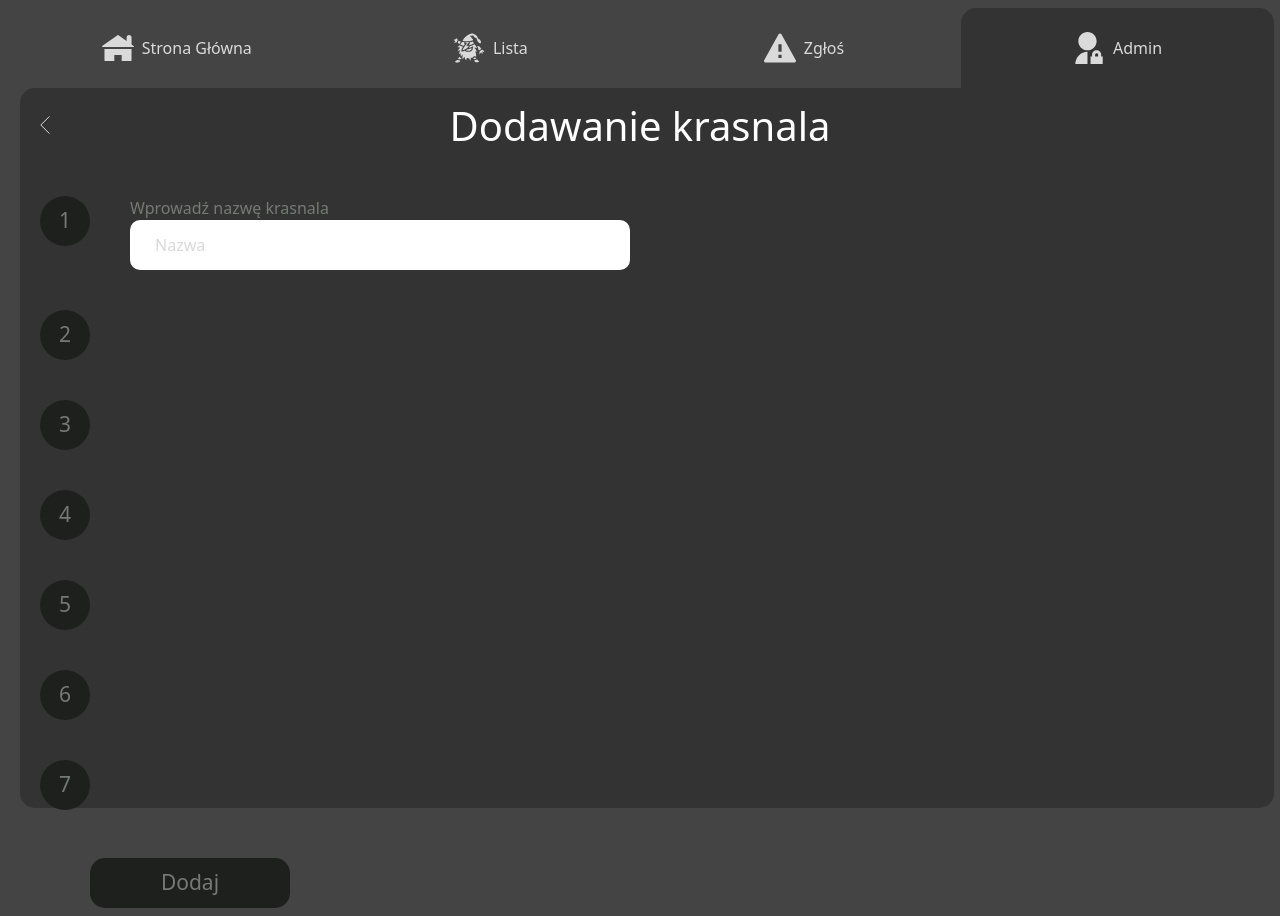
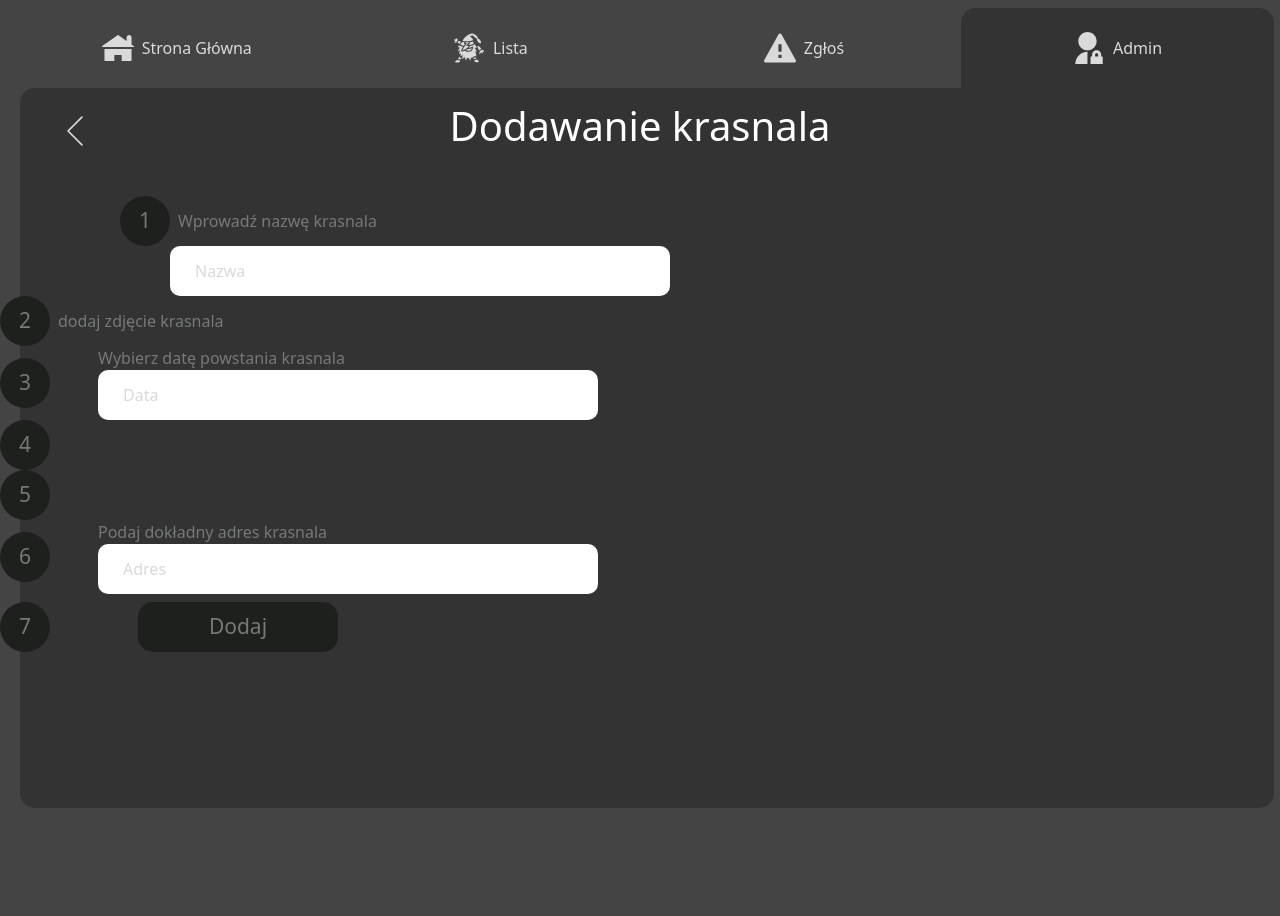
Before and after one commit to Newbies-Workplace/gnome-app, a React (Vite) app in the folder apps/gnome-web/: page /admin/addgnome in a window 1280 px wide. After the commit the page ends 808 px from the top, so only its background shows below. Built offline with nearby package versions, Linux system fonts and the light colour scheme.

Commit message:
feat zmiana nazwy fileinput

```diff
--- a/apps/gnome-web/src/components/DragAndDrop.tsx
+++ b/apps/gnome-web/src/components/FileInput.tsx
@@ -1,6 +1,6 @@
 import React, { useState } from "react";
 
-export const DragAndDrop: React.FC = () => {
+export const fileInput: React.FC = () => {
   const [files, setFiles] = useState<File[]>([]);
   const [isDragging, setIsDragging] = useState(false);
 
--- a/apps/gnome-web/src/components/div_circle.tsx
+++ b/apps/gnome-web/src/components/div_circle.tsx
@@ -3,10 +3,16 @@ import { cn } from "../lib/utils.ts";
 type CircleProps = {
   className?: string;
   label?: string;
+  text?: string;
 };
 
-export const CircleTracker: React.FC<CircleProps> = ({ className, label }) => {
+export const CircleTracker: React.FC<CircleProps> = ({
+  className,
+  label,
+  text,
+}) => {
   return (
+    <div className="flex flex-row items-center gap-2">
       <div
         className={cn(
           "w-[50px] h-[50px] rounded-full bg-[#1E201E] items-center text-center justify-center flex text-[21px] text-[#757A75]",
@@ -15,5 +21,9 @@ export const CircleTracker: React.FC<CircleProps> = ({ className, label }) => {
       >
         {label}
       </div>
+      <div>
+        <p className="text-[0,5rem] text-[#757A75]">{text}</p>
+      </div>
+    </div>
   );
 };
--- a/apps/gnome-web/src/pages/AddGnomePage.tsx
+++ b/apps/gnome-web/src/pages/AddGnomePage.tsx
@@ -1,3 +1,4 @@
+import { fileInput } from "../components/FileInput";
 import { Input } from "../components/Input";
 import { LinkButton } from "../components/LinkButton";
 import Navbar from "../components/Navbar";
@@ -14,26 +15,29 @@ export const AddGnomePage = () => {
           <img
             src="../src/images/Back.svg"
             alt="Wróć"
-            className="ml-10 mt-5 absolute"
+            className="ml-15 mt-5 absolute h-[30px] w-[30px]"
           />
         </a>
       </div>
       <h1 className="text-[40px] text-center mx-auto">Dodawanie krasnala</h1>
-      <div className="flex flex-col justify-center gap-10 mt-10 ml-10 ">
-        <div className="flex flex-row">
-          <CircleTracker label="1" />
-          <div className="flex flex-col gap-0 ml-10">
-            <p className="text-[0,5rem] text-[#757A75]">
-              Wprowadź nazwę krasnala
-            </p>
-            <Input type="text" placeholder="Nazwa" />
+      <div className="flex flex-col justify-center gap-10 mt-10 ml-30 ">
+        <div className="flex flex-col">
+          <CircleTracker label="1" text="Wprowadź nazwę krasnala" />
+          <Input type="text" placeholder="Nazwa" className="ml-[50px]" />
         </div>
       </div>
       <div>
-          <CircleTracker label="2" />
+        <CircleTracker label="2" text="dodaj zdjęcie krasnala" />
+        <fileInput />
       </div>
-        <div>
+      <div className="flex flex-row">
         <CircleTracker label="3" />
+        <div className="flex flex-col gap-0 ml-10">
+          <p className="text-[0,5rem] text-[#757A75]">
+            Wybierz datę powstania krasnala
+          </p>
+          <Input type="date" placeholder="Data" />
+        </div>
       </div>
       <div>
         <CircleTracker label="4" />
@@ -41,20 +45,27 @@ export const AddGnomePage = () => {
       <div>
         <CircleTracker label="5" />
       </div>
-        <div>
+      <div className="flex flex-row">
         <CircleTracker label="6" />
+        <div className="flex flex-col gap-0 ml-10">
+          <p className="text-[0,5rem] text-[#757A75]">
+            Podaj dokładny adres krasnala
+          </p>
+          <Input type="text" placeholder="Adres" />
         </div>
-        <div>
+      </div>
+      <div className="flex flex-row">
         <CircleTracker label="7" />
-        </div>
+        <div className="flex ml-10">
           <LinkButton
             to="/admin/infoadd"
             label="Dodaj"
-          className=" ml-[50px] w-[200px] h-[50px] text-center text-[21px] text-[#757A75] bg-[#1E201E]
+            className=" ml-10 w-[200px] h-[50px] text-center text-[21px] text-[#757A75] bg-[#1E201E]
               rounded-[15px] flex items-center justify-center transition-all duration-200 hover:text-[22px]
               hover:bg-[#444444] hover:text-[#FFFFFF]"
           />
         </div>
       </div>
+    </div>
   );
 };
```
Lines whose indentation alone changed are shown as unchanged.
